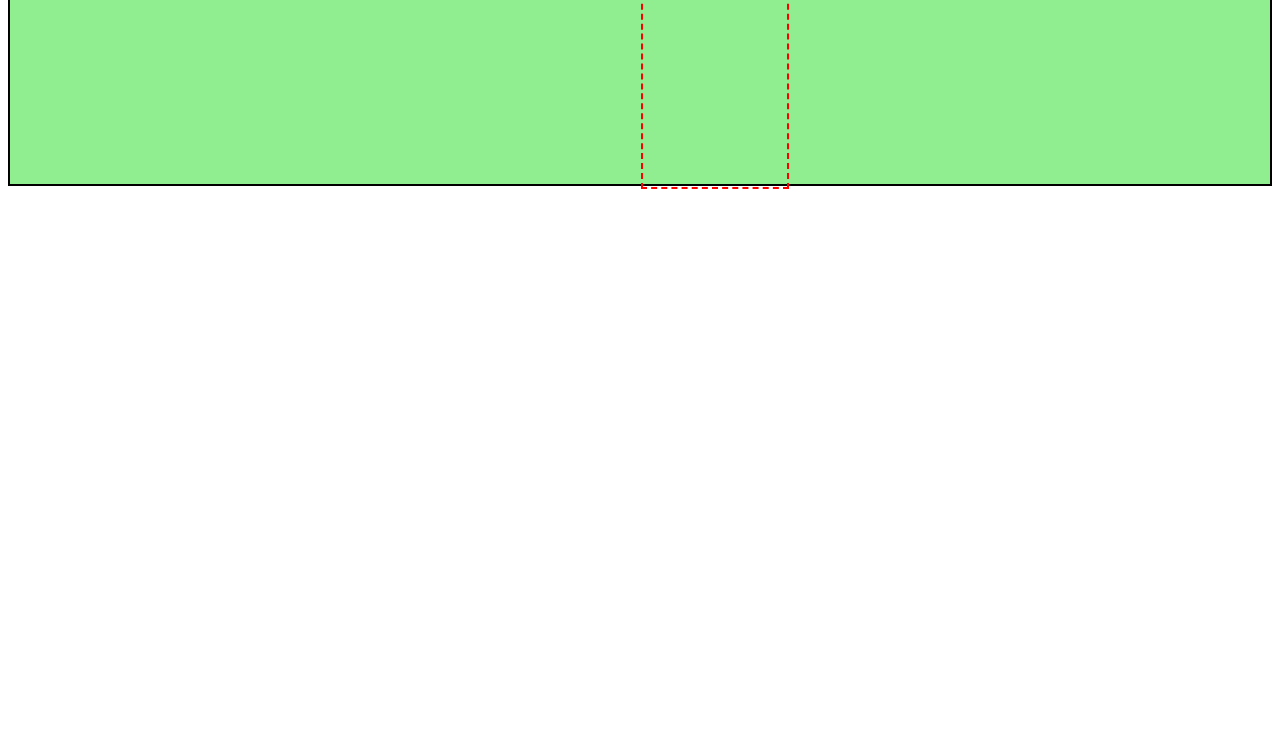
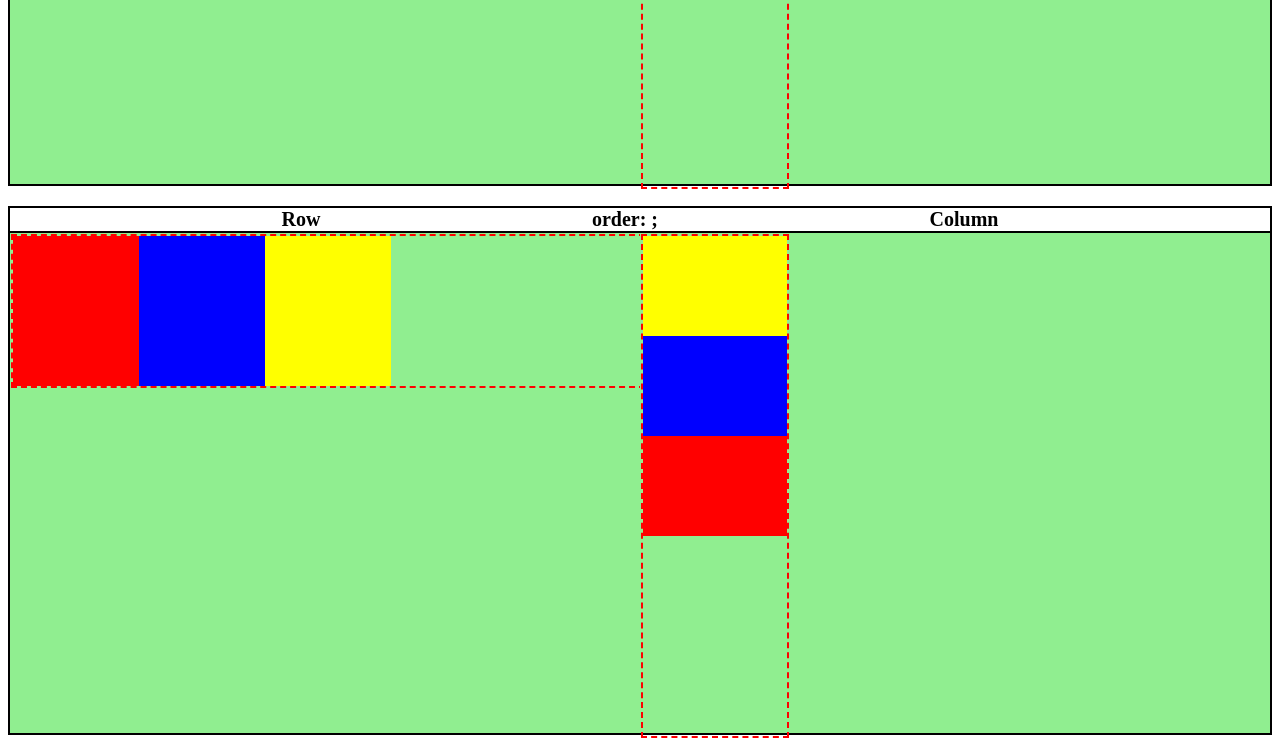
Before and after one commit to KC-Scout/flex-box-examples, a plain HTML site: page index.html in a window 1280 px wide. Shown: the part 5911-6654 px from the top of the page. Before the commit the page ends 6105 px from the top, so only its background shows below. Drawn offline with Linux system fonts and the light colour scheme.

Commit message:
Added in order property examples

```diff
--- a/index.html
+++ b/index.html
@@ -299,6 +299,36 @@
            </div>
        </div>
     </div>
+    <!-- Examples of order property -->
+    <div class="big-container">
+        <div class="small-container">
+            <div>Row</div>
+            <div>order: ;</div>
+            <div>Column</div>
+        </div>
+        <div class="justify-container">
+           <div id="box-container-8">
+               <div class="row-column-container-13">
+                    <div class="ali-box-40"></div>
+                    <div class="ali-box-41"></div>
+                    <div class="ali-box-42"></div>
+               </div>
+               <div class="description">
+                   <div><p></p></div>
+               </div>
+           </div>
+           <div id="box-container-9">
+               <div style="align-items: stretch;" class="row-column-container-14">
+                    <div class="ali-col-box-40"></div>
+                    <div class="ali-col-box-41"></div>
+                    <div class="ali-col-box-42"></div>
+               </div>
+               <div class="description">
+                   <div><p></p></div>
+               </div>
+           </div>
+       </div>
+    </div>
 
 
 
--- a/styles/style.css
+++ b/styles/style.css
@@ -405,3 +405,46 @@ h1 {
     margin: 1px;
     align-items: stretch;
 }
+/* How does flex-shrink work?: How much of the myself should I shrink?*/
+/* How does flex grow work? How is it used?: How much of the available space should the item take up? */
+/* Flex-basis: is setting how much of the container the item should take up in an ideal world. */
+
+/* Examples of flex: property */
+
+/* Order property */
+.ali-box-40 {
+    background-color: blue;
+    order: 2;
+    width: 20%;
+    /* height: 30%; */
+}
+.ali-box-41 {
+    background-color: red;
+    width: 20%;
+    order: 1;
+    /* height: 30%; */
+}
+.ali-box-42 {
+    background-color: yellow;
+    width: 20%;
+    order: 3;
+    /* height: 30%; */
+}
+.ali-col-box-40 {
+    background-color: blue;
+    /* width: 40%; */
+    height: 20%;
+    order: 2;
+}
+.ali-col-box-41 {
+    background-color: red;
+    /* width: 40%; */
+    height: 20%;
+    order: 3;
+}
+.ali-col-box-42 {
+    background-color: yellow;
+    /* width: 40%; */
+    height: 20%;
+    order: 1;
+}
```
